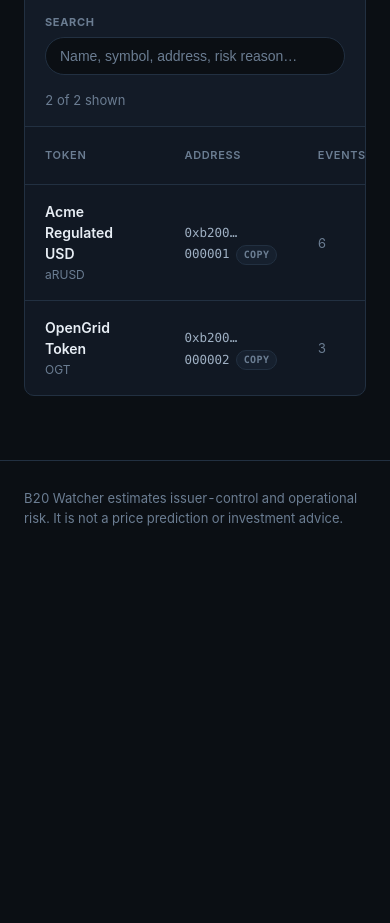
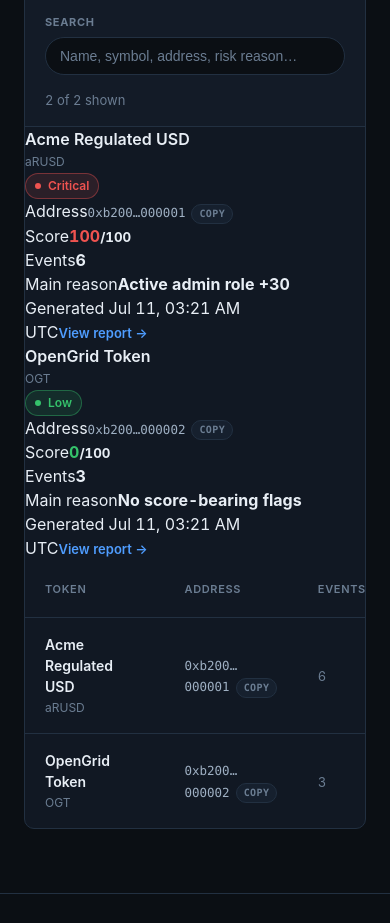
Before and after one commit to Anton-dot911/b20-watcher, a Next.js app: page / in a window 390 px wide. Shown: the part 960-1883 px from the top of the page. Before the commit the page ends 1516 px from the top, so only its background shows below. Built offline with nearby package versions, Linux system fonts and the light colour scheme.

Commit message:
feat: add mobile dashboard cards

```diff
--- a/components/TokenSearchTable.tsx
+++ b/components/TokenSearchTable.tsx
@@ -56,6 +56,66 @@ function searchableText(row: Row): string {
     .toLowerCase();
 }
 
+function TokenMobileCard({ token, report }: Row) {
+  const explanation = report ? explainRiskScore(report) : null;
+
+  return (
+    <article className={styles.mobileCard}>
+      <div className={styles.mobileCardHeader}>
+        <div>
+          <div className={styles.tokenName}>{token.name || "Unnamed B20"}</div>
+          <div className={styles.tokenSymbol}>{token.symbol || "—"}</div>
+        </div>
+        {report ? <RiskBadge level={report.level} size="sm" /> : null}
+      </div>
+
+      <div className={styles.mobileCardAddress}>
+        <span>Address</span>
+        <CopyValue
+          value={token.address}
+          label="token address"
+          compact
+          className={`mono ${styles.addr}`}
+        />
+      </div>
+
+      <div className={styles.mobileCardGrid}>
+        <div>
+          <span>Score</span>
+          <strong>
+            {report ? (
+              <>
+                <span style={{ color: SCORE_COLOR[report.level] }}>{report.score}</span>
+                <small>/100</small>
+              </>
+            ) : (
+              "—"
+            )}
+          </strong>
+        </div>
+        <div>
+          <span>Events</span>
+          <strong>{report ? report.stats.totalEvents : "—"}</strong>
+        </div>
+      </div>
+
+      <div className={styles.mobileReason}>
+        <span>Main reason</span>
+        <strong>
+          {explanation ? formatScoreReason(explanation.mainReason) : "Unavailable"}
+        </strong>
+      </div>
+
+      <div className={styles.mobileCardFooter}>
+        <span>{report ? `Generated ${formatUtc(report.generatedAt)}` : "Report unavailable"}</span>
+        <Link href={`/tokens/${token.address}`} className={styles.viewLink}>
+          View report
+        </Link>
+      </div>
+    </article>
+  );
+}
+
 export function TokenSearchTable({ rows }: TokenSearchTableProps) {
   const [query, setQuery] = useState("");
   const normalizedQuery = query.trim().toLowerCase();
@@ -109,6 +169,13 @@ export function TokenSearchTable({ rows }: TokenSearchTableProps) {
           <span>Try a token symbol, address fragment, or risk reason.</span>
         </div>
       ) : (
+        <>
+          <div className={styles.mobileCardList}>
+            {filteredRows.map((row) => (
+              <TokenMobileCard key={row.token.address} {...row} />
+            ))}
+          </div>
+
           <div className={styles.tableScroll}>
             <table>
               <thead>
@@ -198,6 +265,7 @@ export function TokenSearchTable({ rows }: TokenSearchTableProps) {
               </tbody>
             </table>
           </div>
+        </>
       )}
     </>
   );
```
Lines whose indentation alone changed are shown as unchanged.
